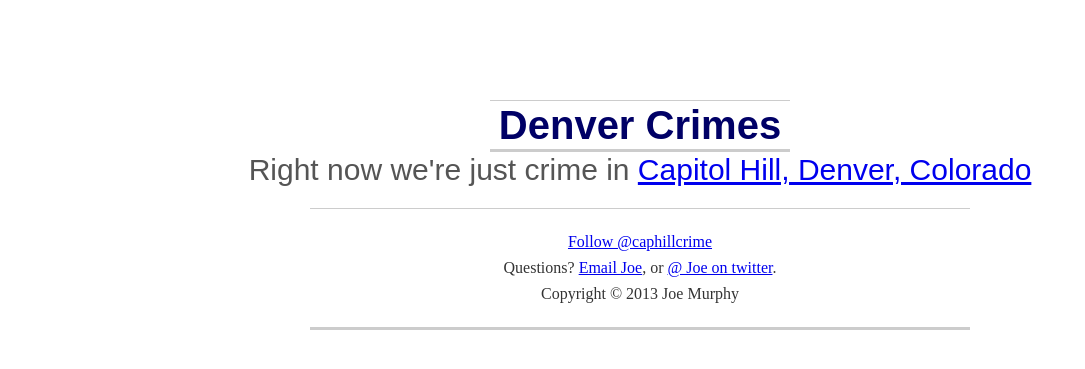
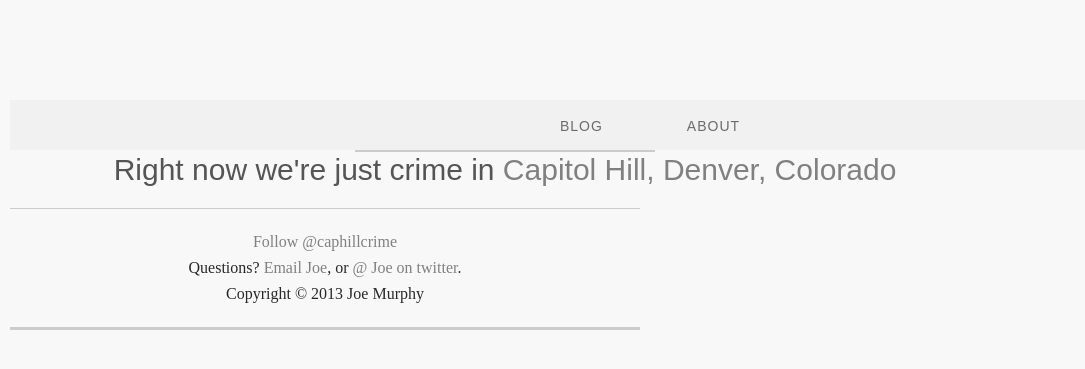
Before and after one commit to freejoe76/crime, a Flask app: page / in a window 1280 px wide. Shown: the top 369 px of the page, without its empty margins (0-1085 px from the left). Run offline with Flask 2, Linux system fonts and the light colour scheme; some libraries are stand-ins or nearby versions; some web fonts are replaced.

Commit message:
hard-code the css vars from tumblr

```diff
--- a/site/public/static/css/tumblr_write.css
+++ b/site/public/static/css/tumblr_write.css
@@ -99,11 +99,11 @@ section {
 
 /* = = = = = = FONTS */
 h1 {
-  font-family: {font:Title};
-  font-size:  {block:IfHeaderSize}{text:Header Size}{/block:IfHeaderSize}px;
+  font-family: 'Merriweather', sans-serif;
+  font-size:  120px;
 
   line-height: 80px;
-  color: {color:Heading Text};
+  color: #fff;
   font-weight: 900;
   font-style: normal;
   text-align: center;
@@ -111,10 +111,10 @@ h1 {
 
 }
 h2 {
-  font-family: {font:Body};
+  font-family: 'Merriweather', sans-serif;
   font-size: 55px;
   line-height: 80px;
-  color: {color:Text Color};
+  color: #282828;
   font-weight: 700;
   font-style: normal;
 }
@@ -122,7 +122,7 @@ h5 {
   font-family: 'Montserrat', sans-serif;
   font-size: 16px;
   line-height: 24px;
-  color: {color:About Text};
+  color: ;
   font-weight: normal;
   font-style: normal;
 }
@@ -145,29 +145,29 @@ h6:hover {
 blockquote {
   font-size: 16px;
   line-height: 32px;
-  font-family: {font:Body};
+  font-family: 'Merriweather', sans-serif;
 
-    color: {color:Text Color};
+    color: #282828;
   font-weight: 400;
 }
 p {
-  font-family: {font:Body};
+  font-family: 'Merriweather', sans-serif;
   font-size: 16px;
   line-height: 32px;
-    color: {color:Text Color};
+    color: #282828;
   font-weight: 400;
   margin-bottom: 25px;
 }
 a {
   text-decoration: none;
-  color: {color:Link Color};
+  color: #808080;
   -webkit-transition: color 0.3s ease-in-out;
   -moz-transition: color 0.3s ease-in-out;
   -o-transition: color 0.3s ease-in-out;
   transition: color 0.3s ease-in-out;
 }
 a:hover {
-  color: {color:LinkHover Color};
+  color: ;
 }
 li {
  font-family: 'Merriweather', sans-serif;
@@ -181,9 +181,9 @@ li {
 /*======BASICS========== */
 
 body {
-   background-color: {color:Content Background};
+   background-color: #f8f8f8;
   overflow: hidden;
-  font-family: {font:Body};
+  font-family: 'Merriweather', sans-serif;
 }
 nav,
 section,
@@ -196,9 +196,9 @@ section {
   padding: 0;
 }
 ::selection {
-  background: {color:Selection Color};}
+  background: #3ba5ff;}
 ::-moz-selection {
-  background: {color:Selection Color};}
+  background: #3ba5ff;}
 
 /*======HEADER ========== */
 header {
@@ -212,7 +212,7 @@ header {
   height: 460px;
   position: fixed;
   width: 100%;
-  background-color: {color:Header Background};
+  background-color: #3ba5ff;
 }
 
 
@@ -301,7 +301,7 @@ header {
   font-size: 16px;
   text-align: center;
   font-weight: 400;
-   color: {color:Heading Text};
+   color: #fff;
    text-shadow: 0px 2px 4px rgba(0, 0, 0, 0.1);
   letter-spacing: 0px;
 }
@@ -379,7 +379,7 @@ header {
   margin: 0 auto;
   width: 100%;
   z-index: 1000;
-  background: {color:Navigation Color};
+  background: #f1f1f1;
 }
 .selected {
   height: 50px;
@@ -406,7 +406,7 @@ header {
   font-family: 'Montserrat', sans-serif;
   font-size: 14px;
   line-height: 18px;
-  color: {color:Navigation Text Color};
+  color: #6b6b6b;
   letter-spacing: 1px;
   text-transform: uppercase;
   font-weight: 400;
@@ -421,17 +421,17 @@ header {
 
 
 .navigation a {
-color: {color:Navigation Text Color};
+color: #6b6b6b;
 }
 
 .navigation a:hover {
-color: {color:LinkHover Color};
+color: ;
 }
 
 
 .navigation li:hover {
 
-  color: {color:LinkHover Color};
+  color: ;
 
 }
 
@@ -469,7 +469,7 @@ color: {color:LinkHover Color};
 .mainbitperma{
 position: relative;
   top: 50px;
-  background-color: {color:Content Background};
+  background-color: #f8f8f8;
   padding-bottom: 160px;
   z-index: 10;
 
@@ -480,7 +480,7 @@ position: relative;
 .mainbit {
   position: relative;
   top: 460px;
-  background-color: {color:Content Background};
+  background-color: #f8f8f8;
   padding-bottom: 450px;
   z-index: 10;
 }
@@ -556,15 +556,15 @@ article {
   z-index: 100;
   width: 100%;
   padding: 20px 15% 0 15%;
-background: {color:Navigation Color}
+background: #f1f1f1
 
 }
 .afooter h5 {
-color: {color:Navigation Text Color};
+color: #6b6b6b;
 }
 
 .afooter a {
-color: {color:Navigation Text Color};
+color: #6b6b6b;
   -webkit-transition: all 0.2s ease-in-out;
   -moz-transition: all 0.2s ease-in-out;
   -o-transition: all 0.2s ease-in-out;
@@ -573,7 +573,7 @@ color: {color:Navigation Text Color};
 }
 
 .afooter a:hover {
-color: {color:LinkHover Color};
+color: ;
 }
 
 .ontheright {
@@ -742,7 +742,7 @@ input p {
      font-family: 'Montserrat', sans-serif;
   font-size: 14px;
   line-height: 24px;
-   background: {color:Navigation Color};
+   background: #f1f1f1;
   font-weight: 400;
   font-style: normal;
 -webkit-transition: all 0.2s ease-in-out;
@@ -767,7 +767,7 @@ input p {
      font-family: 'Montserrat', sans-serif;
   font-size: 14px;
   line-height: 24px;
-   background: {color:Navigation Color};
+   background: #f1f1f1;
   font-weight: 400;
   font-style: normal;
 
--- a/site/public/templates/base.html
+++ b/site/public/templates/base.html
@@ -17,6 +17,7 @@
 	<link rel="shortcut icon" href="/images/favicon.ico" type="image/x-icon" />
 	<link rel="apple-touch-icon" href="https://si0.twimg.com/profile_images/2594397541/8s66ebyzjcndciin20um.png" />
 -->
+    <link rel="stylesheet" href="/static/css/tumblr_write.css" type="text/css" />
 	<link rel="stylesheet" href="/static/css/style.css" type="text/css" />
     <link href='http://fonts.googleapis.com/css?family=Signika+Negative:300,400,600,700|Cousine:400,700,400italic,700italic|Squada+One' rel='stylesheet' type='text/css'>
 	<script src="/static/scripts/modernizr-2.6.1.min.js"></script>
@@ -37,6 +38,12 @@
 <body>
     <section id="head">
         <div class="container">
+            <div class="navtop">
+                <ul class="navigation">
+                    <li class="selectedb"><a href="/blog/" class="showblog">Blog</a></li>
+                    <li class="selecteda"><a href="/about/" id="showabout">About</a></li>
+                </ul>
+            </div>
 	    <h1><a href="/">Denver Crimes</a></h1>
 	    <h2>{% block subhead %}Right now we're just crime in <a href="/neighborhood/capitol-hill/">Capitol Hill, Denver, Colorado</a>{% endblock %}</h2>
         <p id="timestamp">{% block timestamp %}{% endblock timestamp %}</p>
```
